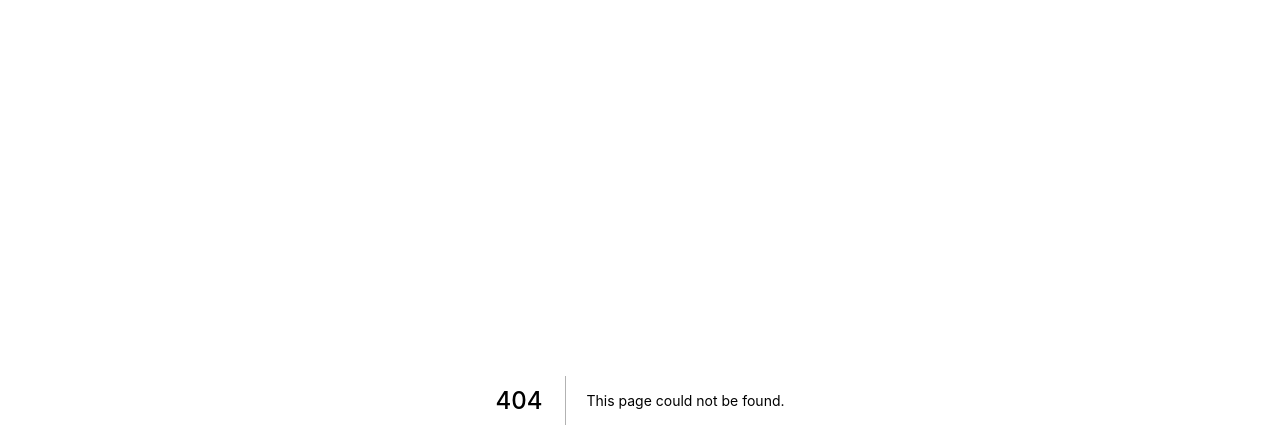
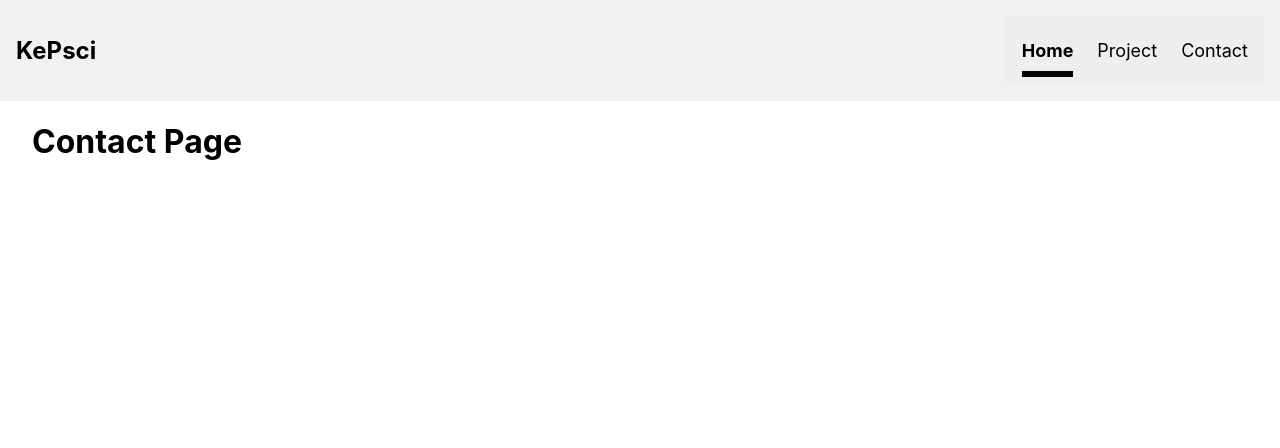
Before and after one commit to tententgc/KepSci, a Next.js app: page /contact in a window 1280 px wide. Before the commit this address had no page. Shown: the top 448 px of the page. Built offline with nearby package versions, Linux system fonts and the light colour scheme.

Commit message:
Update NavigationBar and Reponsive website

```diff
--- /dev/null
+++ b/components/NavItem.jsx
@@ -0,0 +1,17 @@
+import React from 'react'
+import Link from 'next/link'
+const NavItem = ({href , text , active }) => {
+  return (
+    <Link href={href}>
+        <a
+        className={
+            `nav__link ${active ? 'active' : ''}`
+        }
+        >
+            {text}
+        </a>
+    </Link>
+  );
+};
+
+export default NavItem
--- /dev/null
+++ b/components/Navbar.jsx
@@ -0,0 +1,55 @@
+import React, {useState} from 'react'
+import Link from 'next/link'
+import NavItem from './NavItem'
+
+const MENU_LIST = [
+    {
+        text: "Home",
+        href: "/"
+    }, {
+        text: "Project",
+        href : "/project"
+    }, {
+        text: "Contact",
+        href : "/contact"
+    }
+]
+const Navbar = () => {
+    const [navActive, setNavActive] = useState(false);
+    const [activeIdx , setActiveIdx] = useState(0);
+  return (
+    <header>
+        <nav className="nav">
+            <Link href={"/"}>
+                <a onClick={() => setActiveIdx(0)}>
+                    <h1 className="logo">KePsci</h1>
+                </a>
+            </Link>
+            <div onClick={() => setNavActive(!navActive)}
+            className="nav__menu-bar">
+                <div></div>
+                <div></div>
+                <div></div>
+            </div>
+
+            <div className={` ${navActive ? "active" : ""} nav__menu-list`}>
+                 {MENU_LIST.map((menu, idx ) => {
+                    return (
+                        <div
+                            onClick ={() => {
+                                setActiveIdx(idx);
+                                setNavActive(false);
+                            }}
+                        key={menu.text}
+                        >
+                            <NavItem active={activeIdx == idx} {...menu} />
+                        </div>
+                    )
+                })}
+            </div>
+        </nav>
+    </header>
+  )
+}
+
+export default Navbar
--- a/package.json
+++ b/package.json
@@ -9,9 +9,11 @@
     "lint": "next lint"
   },
   "dependencies": {
+    "@prismicio/react": "^2.4.2",
     "next": "12.2.0",
     "react": "18.2.0",
-    "react-dom": "18.2.0"
+    "react-dom": "18.2.0",
+    "slices": "^0.1.4"
   },
   "devDependencies": {
     "eslint": "8.19.0",
--- a/pages/_app.js
+++ b/pages/_app.js
@@ -1,7 +1,12 @@
 import '../styles/globals.css'
-
+import Navbar from '../components/Navbar'
 function MyApp({ Component, pageProps }) {
-  return <Component {...pageProps} />
+  return (
+    <>
+    < Navbar />
+    <Component {...pageProps} />
+    </>
+  )
 }
 
 export default MyApp
--- /dev/null
+++ b/pages/contact.js
@@ -0,0 +1,19 @@
+import Head from 'next/head'
+import styles from '../styles/Home.module.css'
+
+const Contact = () => {
+    return (
+        <div className={styles.container}>
+            <Head>
+                <title>Home | KepSci</title>
+                <link rel='icon' href='/favicon.ico' />
+            </Head>
+
+            <main>
+                <h1>Contact Page</h1>
+            </main>
+        </div>
+    )
+}
+
+export default Contact;
--- /dev/null
+++ b/styles/Project.module.css
@@ -0,0 +1,128 @@
+
+
+.container {
+    padding: 0 2rem;
+}
+.container h1{
+    font-size: 3.2rem;
+    background-image: linear-gradient(45deg, #845EC2, #D65DB1, #FF6F91, #FF9671);
+    background-size: 100%;
+    background-repeat: repeat;
+    -webkit-background-clip: text;
+    -webkit-text-fill-color: transparent;
+    -moz-background-clip: text;
+    -moz-text-fill-color: transparent;
+}
+
+.main {
+    min-height: 100vh;
+    padding: 4rem 0;
+    flex: 1;
+    display: flex;
+    flex-direction: column;
+    justify-content: center;
+    align-items: center;
+}
+
+.footer {
+    display: flex;
+    flex: 1;
+    padding: 2rem 0;
+    border-top: 1px solid #eaeaea;
+    justify-content: center;
+    align-items: center;
+}
+
+.footer a {
+    display: flex;
+    justify-content: center;
+    align-items: center;
+    flex-grow: 1;
+}
+
+.title a {
+    color: #0070f3;
+    text-decoration: none;
+}
+
+.title a:hover,
+.title a:focus,
+.title a:active {
+    text-decoration: underline;
+}
+
+.title {
+    margin: 0;
+    line-height: 1.15;
+    font-size: 4rem;
+}
+
+.title,
+.description {
+    text-align: center;
+}
+
+.description {
+    margin: 4rem 0;
+    line-height: 1.5;
+    font-size: 1.5rem;
+}
+
+.code {
+    background: #fafafa;
+    border-radius: 5px;
+    padding: 0.75rem;
+    font-size: 1.1rem;
+    font-family: Menlo, Monaco, Lucida Console, Liberation Mono, DejaVu Sans Mono,
+        Bitstream Vera Sans Mono, Courier New, monospace;
+}
+
+.grid {
+    display: flex;
+    align-items: center;
+    justify-content: center;
+    flex-wrap: wrap;
+    max-width: 800px;
+}
+
+.card {
+    margin: 1rem;
+    padding: 1.5rem;
+    text-align: left;
+    color: inherit;
+    text-decoration: none;
+    border: 1px solid #eaeaea;
+    border-radius: 10px;
+    transition: color 0.15s ease, border-color 0.15s ease;
+    max-width: 300px;
+}
+
+.card:hover,
+.card:focus,
+.card:active {
+    color: #0070f3;
+    border-color: #0070f3;
+}
+
+.card h2 {
+    margin: 0 0 1rem 0;
+    font-size: 1.5rem;
+}
+
+.card p {
+    margin: 0;
+    font-size: 1.25rem;
+    line-height: 1.5;
+}
+
+.logo {
+    height: 1em;
+    margin-left: 0.5rem;
+}
+
+@media (max-width: 600px) {
+    .grid {
+        width: 100%;
+        flex-direction: column;
+    }
+}
--- a/styles/globals.css
+++ b/styles/globals.css
@@ -14,3 +14,102 @@ a {
 * {
   box-sizing: border-box;
 }
+
+header {
+  position : sticky;
+  top: 0;
+  z-index: 10;
+}
+
+.nav{
+  display : flex ;
+  padding: 16px;
+  justify-content: space-between;
+  align-items: center;
+  /* background-color: antiquewhite; */
+  background-color: #f1f1f1;
+}
+
+.nav__menu-bar{
+  display : flex;
+  flex-direction : column;
+  row-gap: 6px  ;
+  cursor: pointer;
+}
+
+.nav__menu-bar div {
+    width : 40px;
+    height :4px;
+    background-color : black;
+    border-radius: 2px;
+}
+
+.nav__menu-list{
+  display : flex ;
+  flex-direction: column;
+  position : fixed ;
+  top: 60px;
+  width: 288px;
+  row-gap: 24px;
+  padding: 24px 16px;
+  right: -288px ;
+  min-height : calc(100vh - 60px);
+  background-color : #eee;
+  transition: all 0.3s;
+}
+
+.nav__menu-list.active{
+   right : 0;
+}
+
+.nav__link{
+  font-size: 18px;
+  position : relative;
+  transition :  all 0.2s ;
+}
+
+.nav__link.active{
+  font-weight: bold;
+}
+
+.nav__link:hover{
+  font-weight: bold ;
+}
+
+.center {
+  min-height: 600px;
+  display: flex;
+  justify-content: center;
+  align-items: center ;
+}
+
+
+@media screen and (min-width : 768px){
+  .nav__menu-bar{
+    display: none;
+  }
+  .nav__menu-list{
+    position: unset ;
+    min-height : fit-content;
+    width : fit-content;
+    flex-direction: row;
+    column-gap: 24px;
+    align-items: center;
+  }
+  .nav__link::before {
+    content: "";
+    position: absolute;
+    width: 0%;
+    bottom: -16px;
+    left: 0;
+    height: 6px;
+    transition: all 0.2s;
+    background-color: black;
+  }
+
+  .nav__link:hover::before,
+  .nav__link.active::before {
+    width: 100%;
+  }
+
+}
```
Also changed, not shown: pages/index.js (+7 -31 lines), pages/project.js (added, +43 -0 lines), 1 other file (tests, documents, lock files or other folders).
